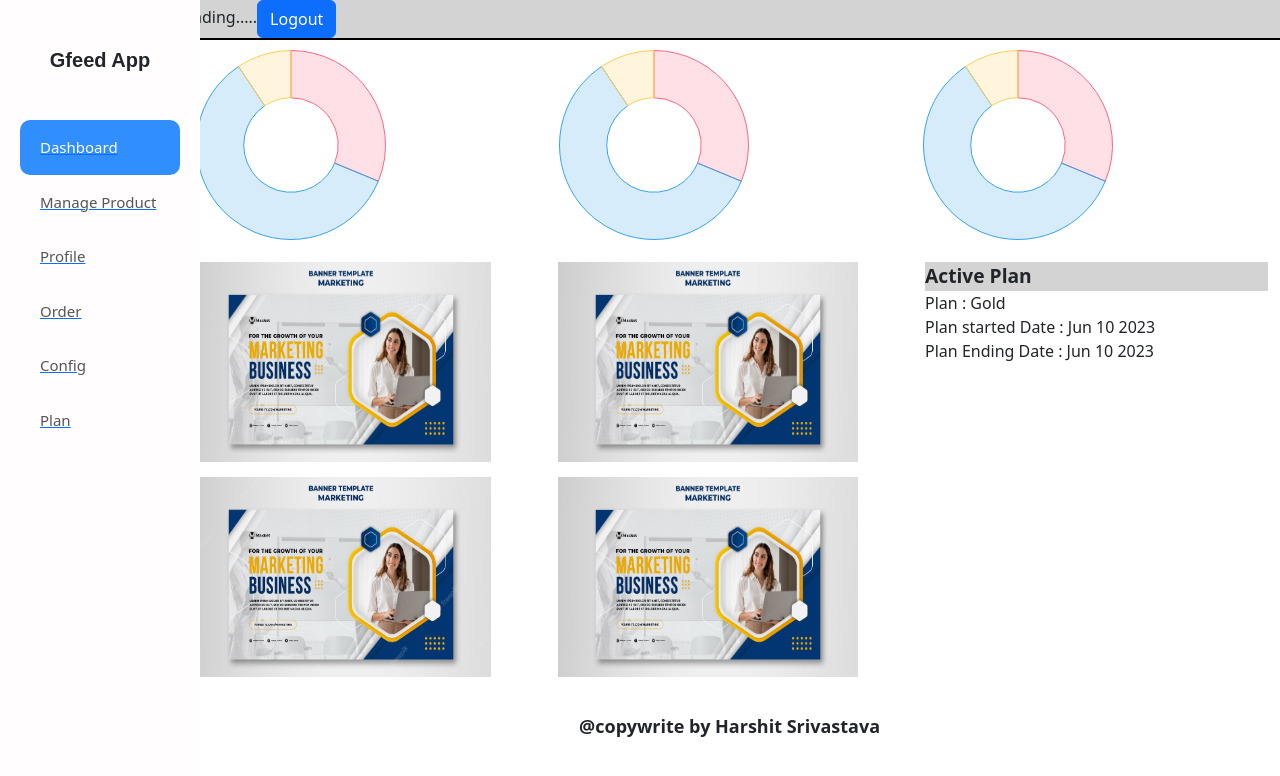
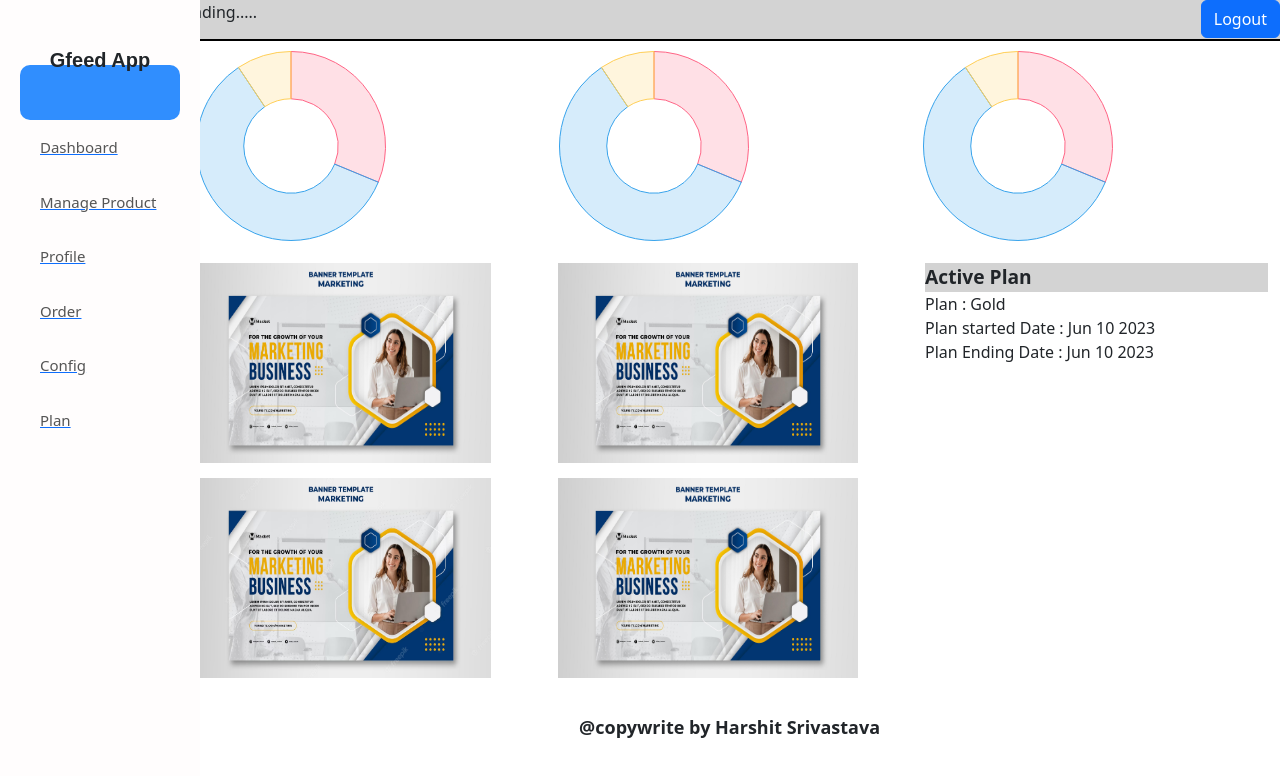
Before and after one commit to Harshitsriv007/gfeed, a React (Create React App) app: page /app/Dashboard in a window 1280 px wide. Shown: the top 776 px of the page. Built offline with nearby package versions, Linux system fonts and the light colour scheme.

Commit message:
App dashboard Router fix...

```diff
--- a/src/components/pannel/header.css
+++ b/src/components/pannel/header.css
@@ -6,9 +6,17 @@
 .header
 {
     background-color: lightgray;
+    padding-bottom: 15px;
+
 }
 .borderline
 {
     background-color: black;
     border: 1px solid black;
 }
+.logout_button
+{
+    display:flex;
+    float: inline-end;
+    /* height: auto; */
+}
--- a/src/components/pannel/header.js
+++ b/src/components/pannel/header.js
@@ -14,11 +14,13 @@ const Header =() =>{
 
     }
 
-    return <div className="header">
+    return <React.Fragment><div className="header">
     <span >loading.....</span>
-    <Button type="submit" onClick={()=>(logout())}>Logout</Button>
+    <Button className = "logout_button" type="submit" onClick={()=>(logout())}>Logout</Button>
+    </div>
     <div className="borderline"></div>
-    </div>
+    </React.Fragment>
+
 }
 
 export default Header;
--- a/src/components/pannel/navbar.jsx
+++ b/src/components/pannel/navbar.jsx
@@ -8,7 +8,7 @@ const sidebarNavItems = [
         display: 'Dashboard',
         icon: <i className='bx bx-home'></i>,
         to: '',
-        section: '',
+        section: 'dashboard',
     },
     {
         display: 'Manage Product',
@@ -59,14 +59,17 @@ const Navbar = () => {
 
     // change active index
     useEffect(() => {
-        const curPath = window.location.pathname.split('/')[0];
-        if(curPath && curPath !== 'undefined')
+        const search = location;
+
+        const array = search['pathname'].split("/");
+        const curPath = array.pop();
+        console.log(curPath);
+        if(curPath)
         {
-        const curPath = window.location.pathname.split('/dashboard/')[1];
-        console.log(curPath);
-        const activeItem = sidebarNavItems.findIndex(item => item.section === curPath);
-        setActiveIndex(curPath.length === 0 ? 0 : activeItem);
+            const activeItem = sidebarNavItems.findIndex(item => item.section === curPath);
+            setActiveIndex(curPath.length === 0 ? 0 : activeItem);
         }
+
     }, [location]);
 
     return <div className='sidebar'>
```
